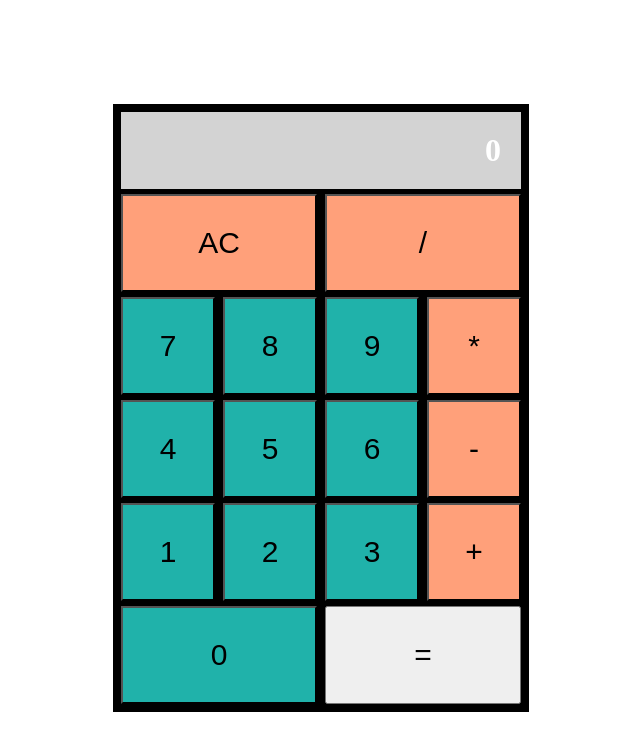
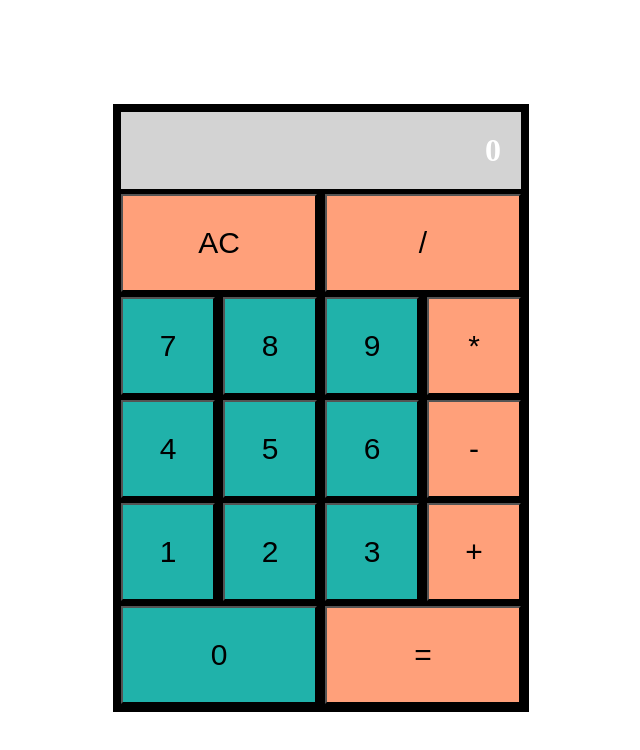
Before and after one commit to Seoky99/calc, a plain HTML site: page index.html in a window 1280 px wide. Shown: the whole page, without its empty margins (319-959 px from the left). Drawn offline with Linux system fonts and the light colour scheme.

Commit message:
changed color of =

```diff
--- a/styles.css
+++ b/styles.css
@@ -45,7 +45,7 @@ p {
     font-size: 30px;
 }
 
-.op {
+.op, .equals {
     background-color: lightsalmon;
 }
 
```
